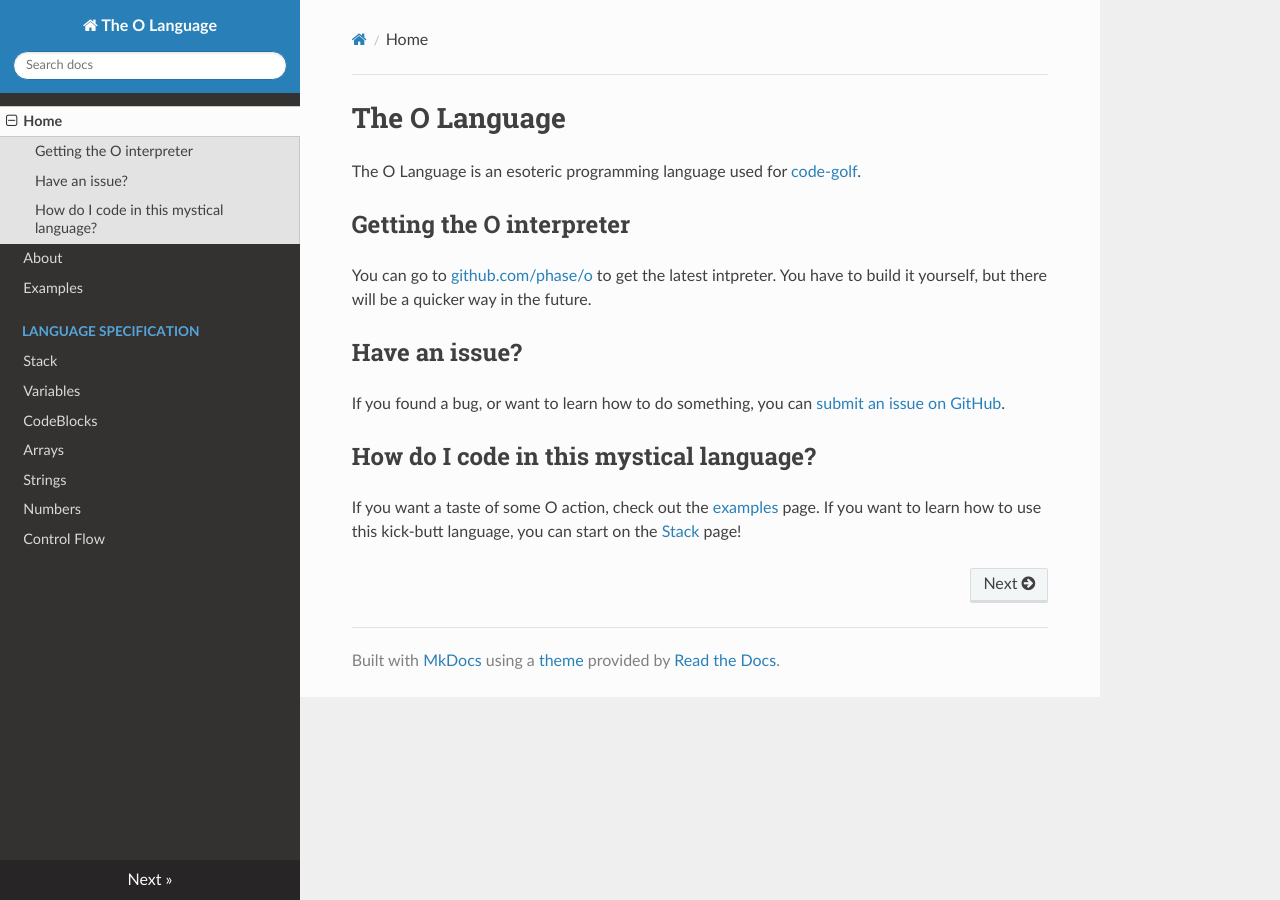
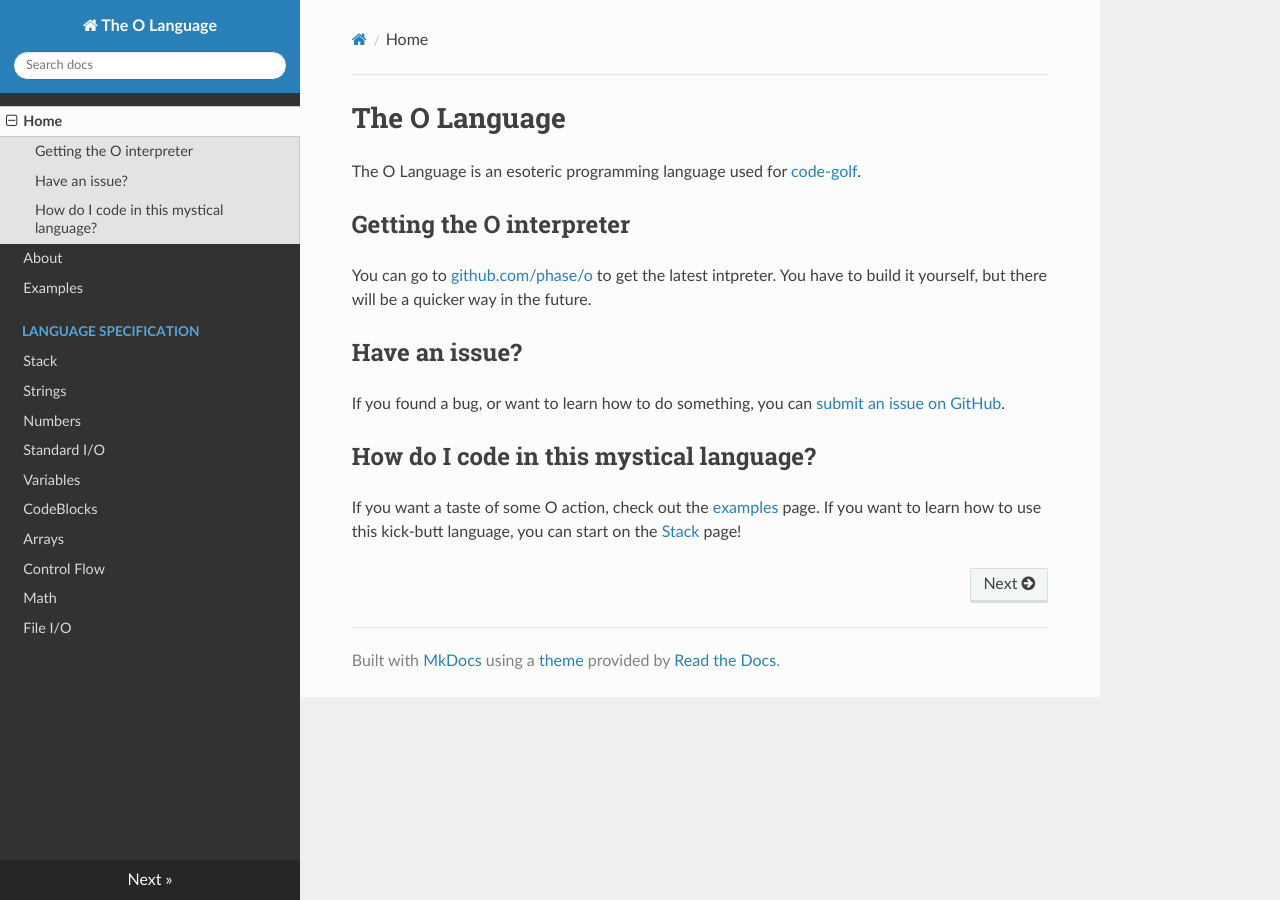
Before and after one commit to phase/o, an MkDocs documentation site: the page built from docs/index.md, in a window 1280 px wide. Built offline with MkDocs 1.6.1, drawn with Linux system fonts in a browser that asks for light colours; nearby versions of some CDN libraries; old or Windows-style settings are respelled for this version of MkDocs.

Commit message:
move around docs

```diff
--- a/mkdocs.yml
+++ b/mkdocs.yml
@@ -5,10 +5,13 @@ pages:
 - Examples: examples.md
 - Language Specification:
     - Stack: spec/stack.md
+    - Strings: spec/strings.md
+    - Numbers: spec/numbers.md
+    - Standard I/O: spec/stdio.md
     - Variables: spec/variables.md
     - CodeBlocks: spec/codeblocks.md
     - Arrays: spec/arrays.md
-    - Strings: spec/strings.md
-    - Numbers: spec/numbers.md
     - Control Flow: spec/controlflow.md
+    - Math: spec/math.md
+    - File I/O: spec.files.md
 theme: readthedocs
```
